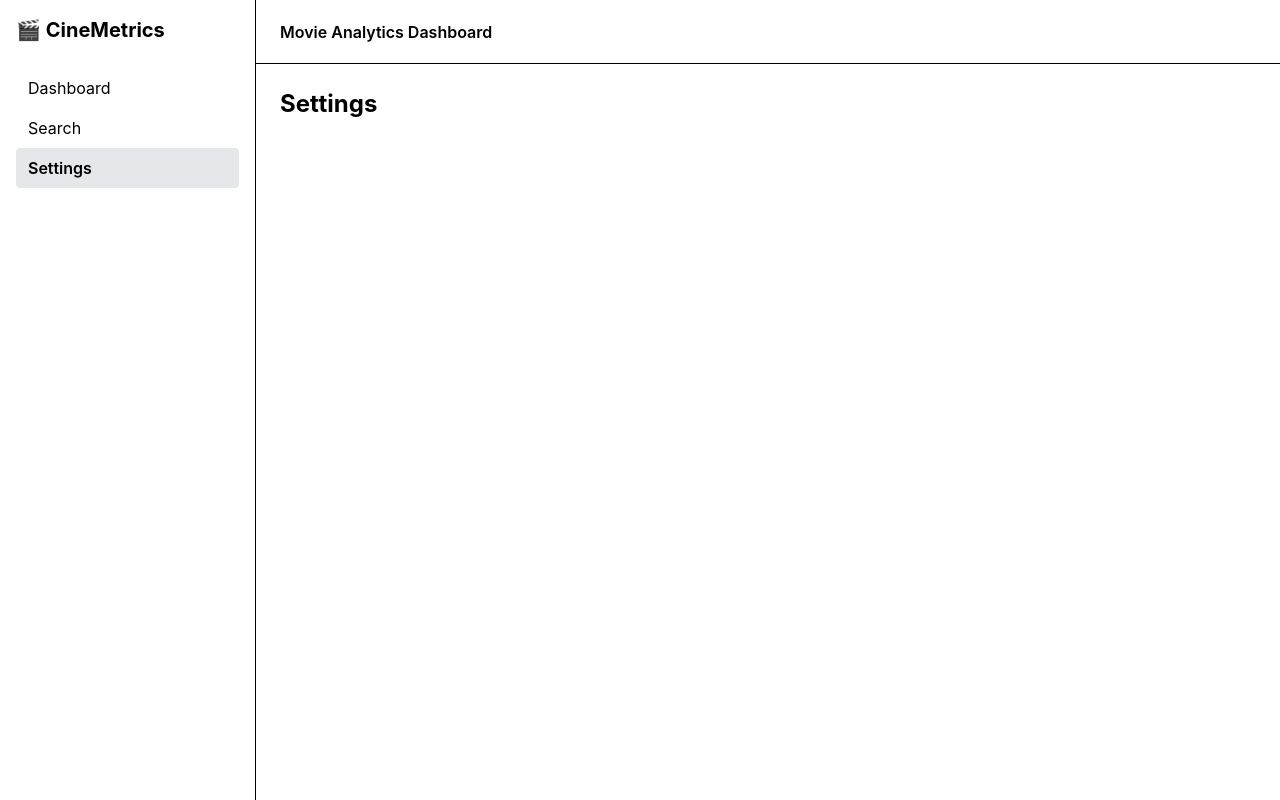
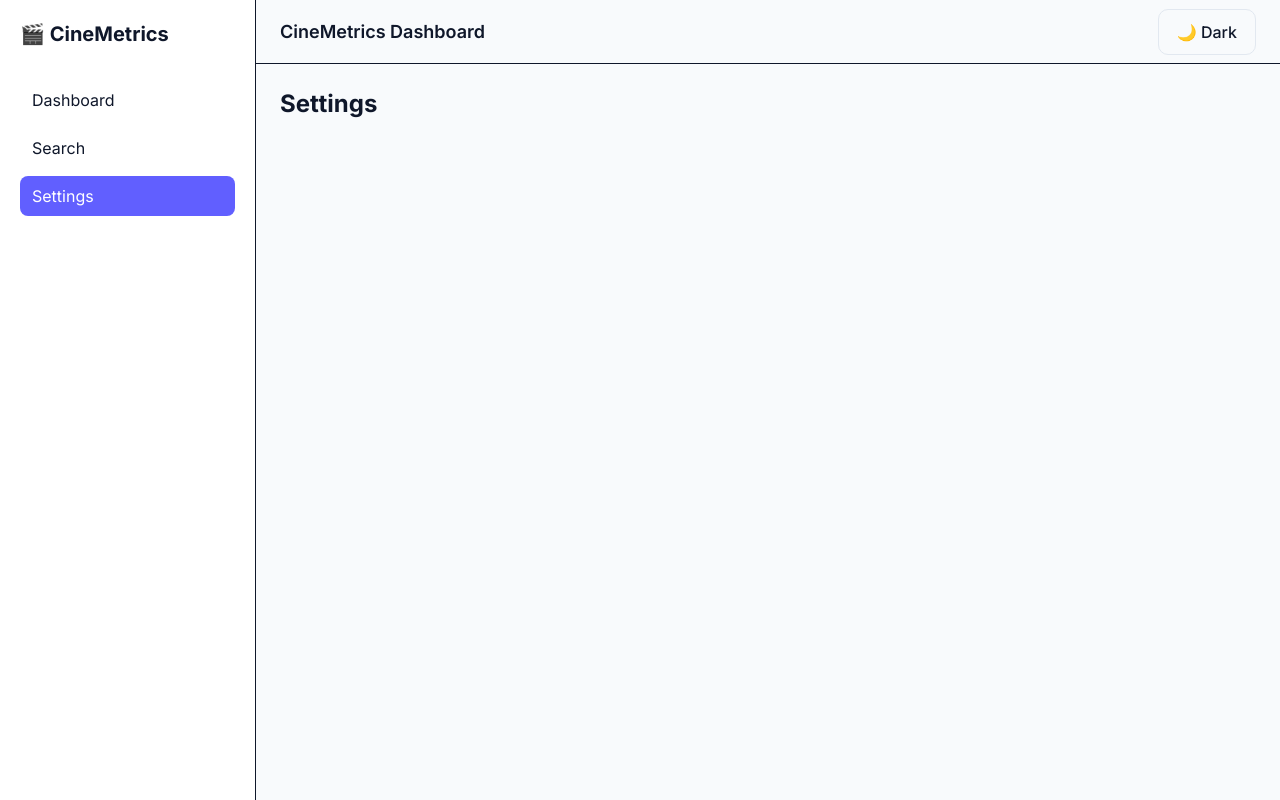
Before and after one commit to Tanishka-Sharma0/-CineMetrics-Dashboard, a React (Vite) app: page /settings in a window 1280 px wide. Built offline with nearby package versions, Linux system fonts and the light colour scheme.

Commit message:
dark/light toggle button added sidebar styling and pagewrapper animated with framer motion

```diff
--- a/package.json
+++ b/package.json
@@ -11,7 +11,7 @@
   },
   "dependencies": {
     "@tailwindcss/vite": "^4.2.1",
-    "framer-motion": "^12.35.0",
+    "framer-motion": "^12.35.2",
     "react": "^19.2.0",
     "react-dom": "^19.2.0",
     "react-router-dom": "^7.13.1",
--- a/src/components/layout/Header.tsx
+++ b/src/components/layout/Header.tsx
@@ -1,7 +1,13 @@
+import ThemeToggle from "../ui/Toggle";
+
+
 export default function Header() {
     return (
-        <header className="h-16 bg-white border-b px-6 flex items-center justify-between">
-            <span className="font-semibold">Movie Analytics Dashboard</span>
+        <header className="h-16 px-6 flex items-center justify-between border-b">
+            <h1 className="font-semibold text-lg">
+                CineMetrics Dashboard
+            </h1>
+            <ThemeToggle />
         </header>
     );
 }
--- a/src/components/layout/PageWrapper.tsx
+++ b/src/components/layout/PageWrapper.tsx
@@ -1,6 +1,8 @@
 import { ReactNode } from "react";
 import Sidebar from "./Sidebar";
 import Header from "./Header";
+import { motion } from "framer-motion";
+
 
 export default function PageWrapper({ children }: { children: ReactNode }) {
     return (
@@ -8,7 +10,7 @@ export default function PageWrapper({ children }: { children: ReactNode }) {
             <Sidebar />
             <div className="flex-1 min-h-screen">
                 <Header />
-                <main className="p-6">{children}</main>
+                <motion.main className="p-6" initial={{ opacity: 0, y: 10 }} animate={{ opacity: 1, y: 0 }} transition={{ duration: 0.3 }} >{children}</motion.main>
             </div>
         </div>
     )
--- a/src/components/layout/Sidebar.tsx
+++ b/src/components/layout/Sidebar.tsx
@@ -9,14 +9,14 @@ const links = [
 
 export default function Sidebar() {
     return (
-        <aside className="w-64 bg-white h-screen p-4 border-r">
-            <h2 className="text-xl font-bold mb-6">🎬 CineMetrics</h2>
-            <nav>
+        <aside className="w-64 bg-[var(--color-card)] min-h-screen p-5 border-r">
+            <h2 className="text-xl font-bold mb-8">🎬 CineMetrics</h2>
+            <nav className="flex flex-col gap-2">
                 {links.map((link) => (
                     <NavLink
                         key={link.label}
                         to={link.to}
-                        className={({ isActive }) => `block  px-3 py-2 rounded ${isActive ? "bg-gray-200 font-semibold" : "hover:bg-gray-100"}`}
+                        className={({ isActive }) => `px-3 py-2 rounded-lg transition-all ${isActive ? "bg-indigo-500 text-white" : "hover:bg-gray-200 dark:hover:bg-slate-700"}`}
                     >
                         {link.label}
                     </NavLink>
--- a/src/components/ui/Toggle.tsx
+++ b/src/components/ui/Toggle.tsx
@@ -0,0 +1,15 @@
+import { useTheme } from "../../context/ThemeContext";
+
+export default function ThemeToggle() {
+    const { theme, toggleTheme } = useTheme();
+    return (
+        <button
+            onClick={toggleTheme}
+            className="btn btn-ghost"
+        >
+            {theme === "light" ? "🌙 Dark" : "☀ Light"}
+        </button>
+
+    );
+
+}
--- a/src/context/ThemeContext.tsx
+++ b/src/context/ThemeContext.tsx
@@ -0,0 +1,49 @@
+import React, { createContext, useContext, useEffect, useState } from "react";
+
+
+type Theme = "light" | "dark";
+
+
+interface ThemeContextType {
+    theme: Theme,
+    toggleTheme: () => void;
+};
+
+const ThemeContext = createContext<ThemeContextType | null>(null);
+
+export function ThemeProvider({ children }: { children: React.ReactNode }) {
+    const [theme, setTheme] = useState<Theme>("light");
+
+    useEffect(() => {
+        const saved = localStorage.getItem("theme") as Theme | null;
+
+        if (saved) {
+            setTheme(saved);
+            document.documentElement.classList.toggle("dark", saved === "dark");
+        }
+    }, []);
+
+    const toggleTheme = () => {
+        const newTheme = theme === "light" ? "dark" : "light";
+
+        setTheme(newTheme);
+        localStorage.setItem("theme", newTheme);
+
+        document.documentElement.classList.toggle("dark", newTheme === "dark");
+    };
+
+    return (
+        <ThemeContext.Provider value={{ theme, toggleTheme }}>
+            {children}
+        </ThemeContext.Provider>
+    )
+}
+
+export function useTheme() {
+    const context = useContext(ThemeContext);
+
+    if (!context) {
+        throw new Error("useTheme must be used inside ThemeProvider");
+    }
+    return context;
+}
--- a/src/main.tsx
+++ b/src/main.tsx
@@ -3,11 +3,15 @@ import ReactDOM from "react-dom/client";
 import { BrowserRouter } from "react-router-dom";
 import App from "./App";
 import "./styles/global.css";
+import { ThemeProvider } from "./context/ThemeContext";
 
 ReactDOM.createRoot(document.getElementById("root")!).render(
+
   <React.StrictMode>
-    <BrowserRouter>
-      <App />
-    </BrowserRouter>
-  </React.StrictMode>
+    <ThemeProvider>
+      <BrowserRouter>
+        <App />
+      </BrowserRouter>
+    </ThemeProvider >
+  </React.StrictMode >
 );
--- a/src/styles/global.css
+++ b/src/styles/global.css
@@ -1 +1,114 @@
+@import url("https://fonts.googleapis.com/css2?family=Inter:wght@400;500;600;700&display=swap");
 @import "tailwindcss";
+
+:root {
+
+    --color-bg: #f8fafc;
+    --color-text: #0f172a;
+
+    --color-primary: #6366f1;
+    --color-secondary: #22c55e;
+    --color-accent: #f59e0b;
+
+    --color-card: #ffffff;
+    --color-border: #e2e8f0;
+
+}
+
+.dark {
+
+    --color-bg: #0f172a;
+    --color-text: #e2e8f0;
+
+    --color-card: #1e293b;
+    --color-border: #334155;
+
+}
+
+html,
+body {
+    font-family: "Inter", sans-serif;
+    background: var(--color-bg);
+    color: var(--color-text);
+
+    transition: background 0.3s ease, color 0.3s ease;
+}
+
+::-webkit-scrollbar {
+    width: 8px;
+}
+
+::-webkit-scrollbar-thumb {
+    background: #94a3b8;
+    border-radius: 10px;
+}
+
+::-webkit-scrollbar-thumb:hover {
+    background: #64748b;
+}
+
+::selection {
+    background: #6366f1;
+    color: white;
+}
+
+.card {
+    background: var(--color-card);
+    border: 1px solid var(--color-border);
+    border-radius: 14px;
+    padding: 20px;
+    transition: all 0.3s ease;
+}
+
+.card:hover {
+    transform: translateY(-3px);
+    box-shadow: 0 10px 25px rgba(0, 0, 0, 0.08);
+}
+
+.btn {
+    padding: 10px 18px;
+    border-radius: 10px;
+    font-weight: 500;
+    transition: all 0.25s ease;
+}
+
+.btn-primary {
+    background: var(--color-primary);
+    color: white;
+}
+
+.btn-primary:hover {
+    transform: translateY(-1px);
+    opacity: 0.9;
+}
+
+.btn-secondary {
+    background: var(--color-secondary);
+    color: white;
+}
+
+.btn-ghost {
+    background: transparent;
+    border: 1px solid var(--color-border);
+}
+
+.dashboard-grid {
+    display: grid;
+    gap: 20px;
+}
+
+.fade-in {
+    animation: fadeIn 0.4s ease;
+}
+
+@keyframes fadeIn {
+    from {
+        opacity: 0;
+        transform: translateY(6px);
+    }
+
+    to {
+        opacity: 1;
+        transform: translateY(0);
+    }
+}
```
Also changed, not shown: 1 other file (tests, documents, lock files or other folders).
